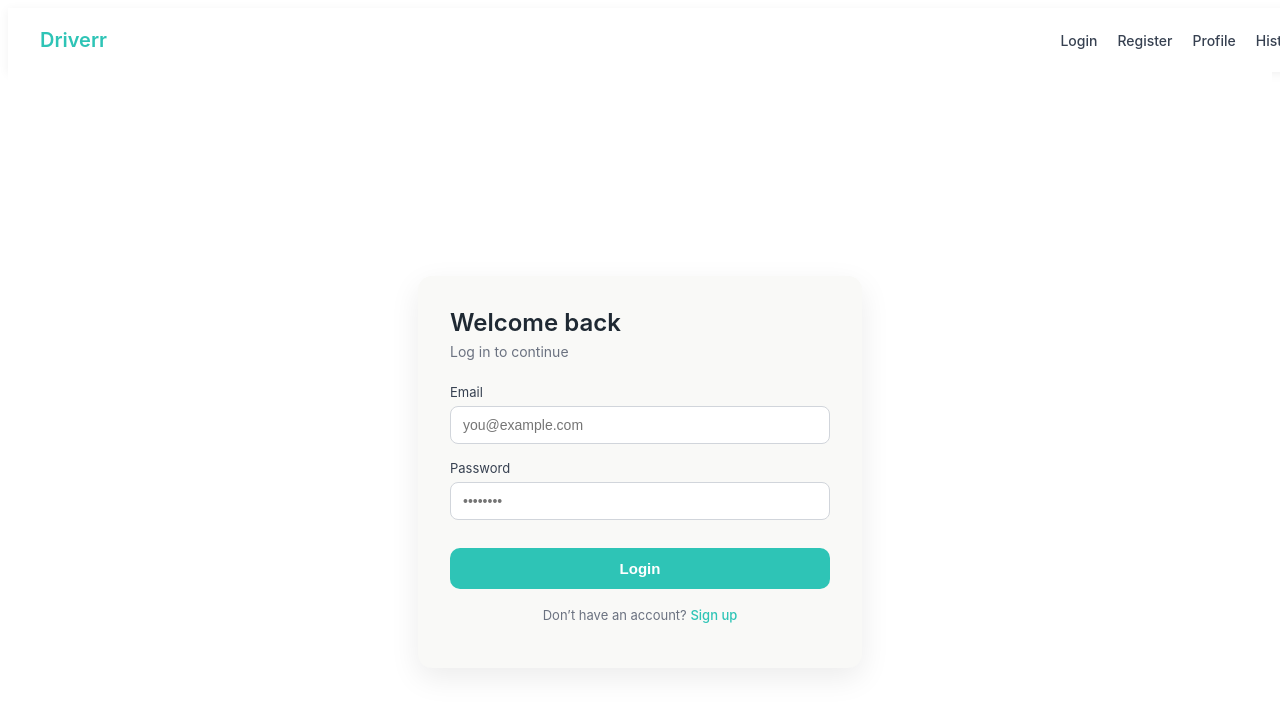
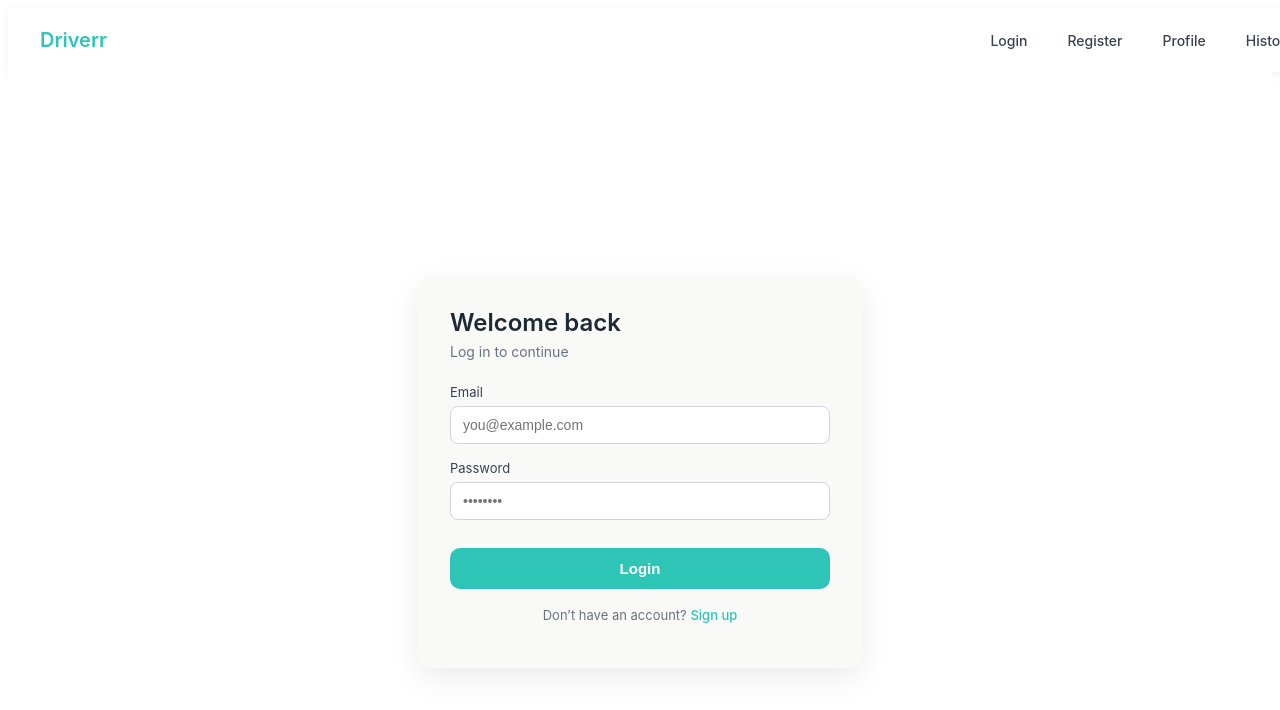
Before and after one commit to kzi-nastava/mrs-team29, an Angular app in the folder frontend/web/driverr-ui/: page /login in a window 1280 px wide. Shown: the top 710 px of the page. Built offline with nearby package versions, Linux system fonts and the light colour scheme.

Commit message:
fix: Navbar Items
Fixed Navigation Bar item visibility, parts of it went beyond screen.

```diff
--- a/frontend/web/driverr-ui/src/app/components/navbar/navbar.component.css
+++ b/frontend/web/driverr-ui/src/app/components/navbar/navbar.component.css
@@ -22,6 +22,7 @@
   gap: 20px;
   margin: 0;
   padding: 0;
+  align-items: center;
 }
 
 .nav-links li a {
@@ -29,6 +30,9 @@
   font-size: 14px;
   color: #374151;
   font-weight: 500;
+  display: inline-block;
+  padding: 8px 10px;
+  white-space: nowrap;
 }
 
 .nav-links li a:hover {
```
